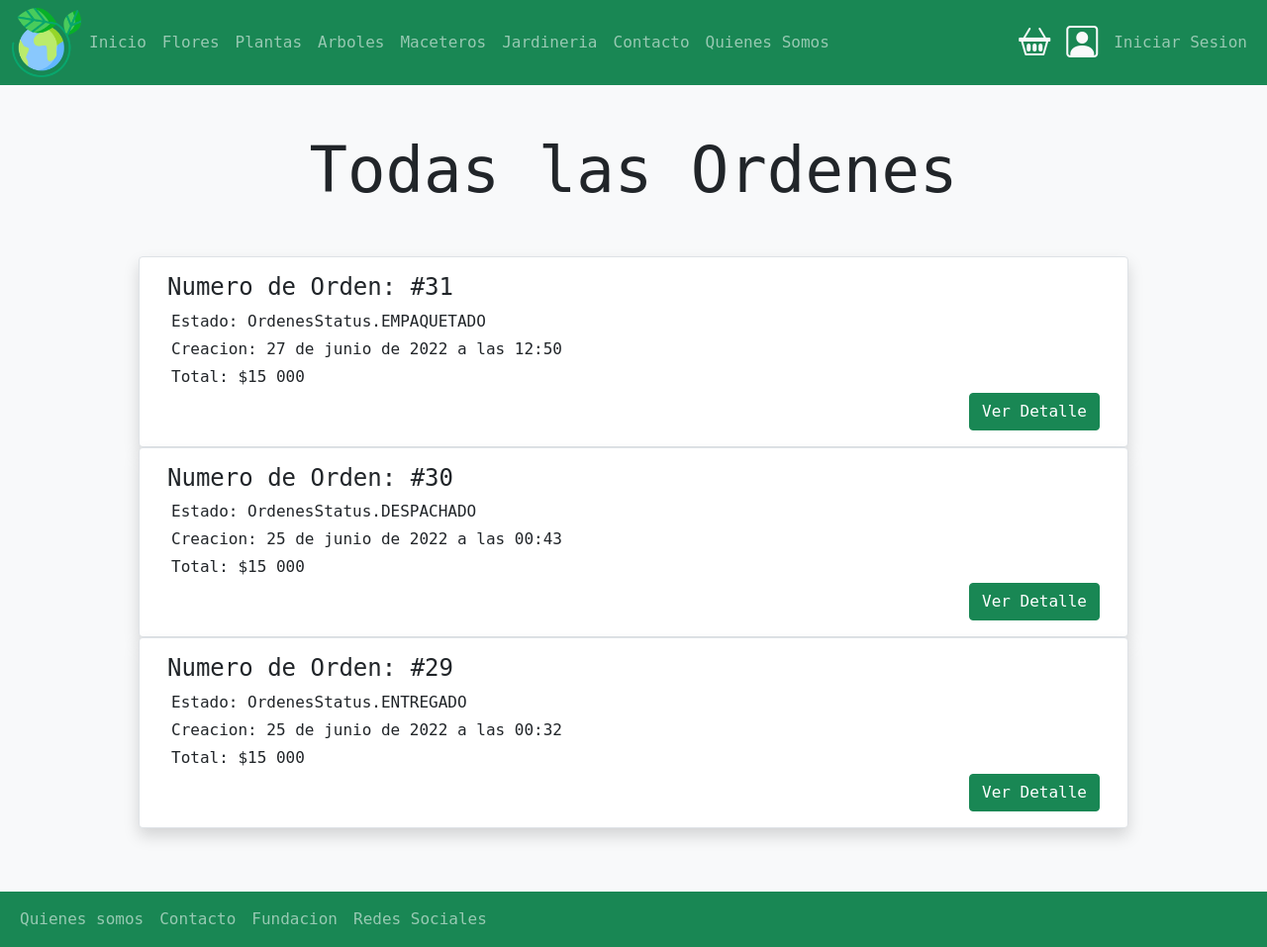
After one commit to dy-garces/tiendaFloreria, a Django app: page /orden/allOrdenes in a window 1280 px wide. The commit adds this page. Shown: the whole page at 99% size. Run offline with Django 4.2, Linux system fonts and the light colour scheme; data comes from the database, SQL or seed files in the repository; both versions use the stored data as it was after the commit; some libraries are stand-ins or nearby versions.

Commit message:
agregado de vista del adminsitrador de todas las ordenes

```diff
--- /dev/null
+++ b/tiendaFloreria/ordenes/templates/ordenes/allOrdenes.html
@@ -0,0 +1,44 @@
+{% extends 'base.html' %}
+{% load static %}
+{% load humanize %}
+{% block contenido %}
+
+<section>
+    <div class="p-5 bg-light">
+        <div class="container">
+            <h1 class="display-3 text-center bg-light">Todas las Ordenes</h1>
+        </div>
+        <section>
+            <div class="container mb-3 mt-5">
+                <div class="row">
+                    {% for orden in ordenes %}
+                    <div class="card border rounded shadow">
+                        <div class="card-body">
+                            <h4 class="card-title"> Numero de Orden: #{{ orden.id}}</h4>
+                            <p class="card-text m-1">Estado: {{orden.status}} </p>
+                            <p class="card-text m-1"> Creacion: {{ orden.creacion}} </p>
+                            <p class="card-text m-1"> Total: ${{ orden.total | intcomma}} </p>
+                            <div class="d-flex justify-content-end">
+                                {% if request.user.username == 'waco' %}
+                                <div class="d-flex justify-content-end">
+                                    <a href="{% url 'ordenes:empaquetado'  orden.id %}"class="btn btn-success me-3">Empaquetado</a>
+                                    <a href="{% url 'ordenes:despachado'  orden.id %}" class="btn btn-success me-3">Enviado</a>
+                                    <a href="{% url 'ordenes:entregado'  orden.id %}" class="btn btn-success me-3">Entregado</a>
+                                </div>
+                                {% endif %}
+                                <a href="{% url 'ordenes:detalleCompra'  orden.carrito_id %}" class="btn btn-success" role="button"> Ver Detalle</a>
+                            </div>
+                        </div>
+                    </div>
+                    {% endfor %}
+                </div>
+            </div>
+        </section>
+    </div>
+
+</section>
+
+
+
+
+{% endblock contenido %}
--- a/tiendaFloreria/ordenes/urls.py
+++ b/tiendaFloreria/ordenes/urls.py
@@ -16,4 +16,5 @@ urlpatterns = [
     path('empaquetado/<int:id>',views.empaquetado , name='empaquetado'),
     path('despachado/<int:id>',views.despachado , name='despachado'),
     path('entregado/<int:id>',views.entregado , name='entregado'),
+    path('allOrdenes', views.allOrdenes , name='allOrdenes'),
 ]
--- a/tiendaFloreria/ordenes/views.py
+++ b/tiendaFloreria/ordenes/views.py
@@ -222,7 +222,7 @@ def empaquetado(request,id):
     destruir_orden(request)
 
     messages.success(request, 'Empaquetado Completado exitosamente')
-    return redirect('home')
+    return redirect('ordenes:allOrdenes')
 
 def despachado(request,id):
     orden = Ordenes.objects.filter(id=id).first()
@@ -232,8 +232,7 @@ def despachado(request,id):
     destruir_orden(request)
 
     messages.success(request, 'Empaquetado Completado exitosamente')
-    return redirect('home')
-
+    return redirect('ordenes:allOrdenes')
 
 def entregado(request,id):
     orden = Ordenes.objects.filter(id=id).first()
@@ -243,4 +242,10 @@ def entregado(request,id):
     destruir_orden(request)
 
     messages.success(request, 'Empaquetado Completado exitosamente')
-    return redirect('home')
+    return redirect('ordenes:allOrdenes')
+
+def allOrdenes(request):
+
+    ordenes = Ordenes.objects.all().order_by('-id')
+
+    return render(request,'ordenes/allOrdenes.html',{ 'ordenes':ordenes})
--- a/tiendaFloreria/productos/views.py
+++ b/tiendaFloreria/productos/views.py
@@ -14,7 +14,6 @@ from django.contrib.messages.views  import SuccessMessageMixin
 class PrductoListaView(ListView):
     template_name='home.html'
     queryset = Producto.objects.all().order_by('-id')
-    paginate_by = 9
 
     def get_context_data(self, **kwargs):
         context =  super().get_context_data(**kwargs)
--- a/tiendaFloreria/templates/base.html
+++ b/tiendaFloreria/templates/base.html
@@ -60,6 +60,11 @@
                         {% if user.is_authenticated %}
                         <li class="nav-item">
                             <a class="nav-link" href="{% url 'ordenes:completados'%}">Mis pedidos</a>
+                        </li>
+                        {% endif %}
+                        {% if user.is_authenticated %}
+                        <li class="nav-item">
+                            <a class="nav-link" href="{% url 'ordenes:allOrdenes'%}">All Ordenes</a>
                         </li>
                         {% endif %}
                         {% if user.is_authenticated %}
--- a/tiendaFloreria/templates/home.html
+++ b/tiendaFloreria/templates/home.html
@@ -72,8 +72,6 @@
             </li>
         </ul>
     </div>
-
-
     {% endif %}
 </section>
 
```
Also changed, not shown: tiendaFloreria/ordenes/templates/ordenes/ordenes.html (+1 -8 lines), tiendaFloreria/db.sqlite3.
